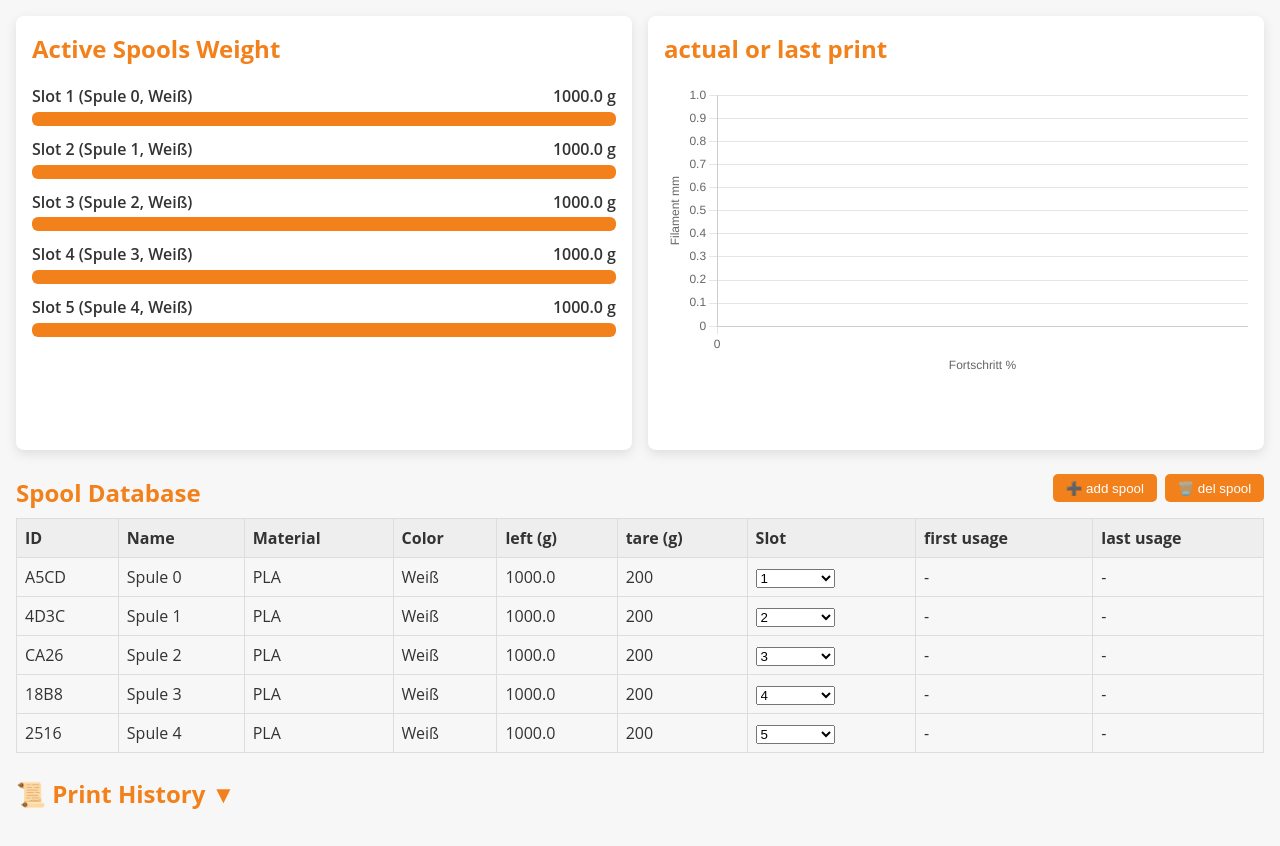
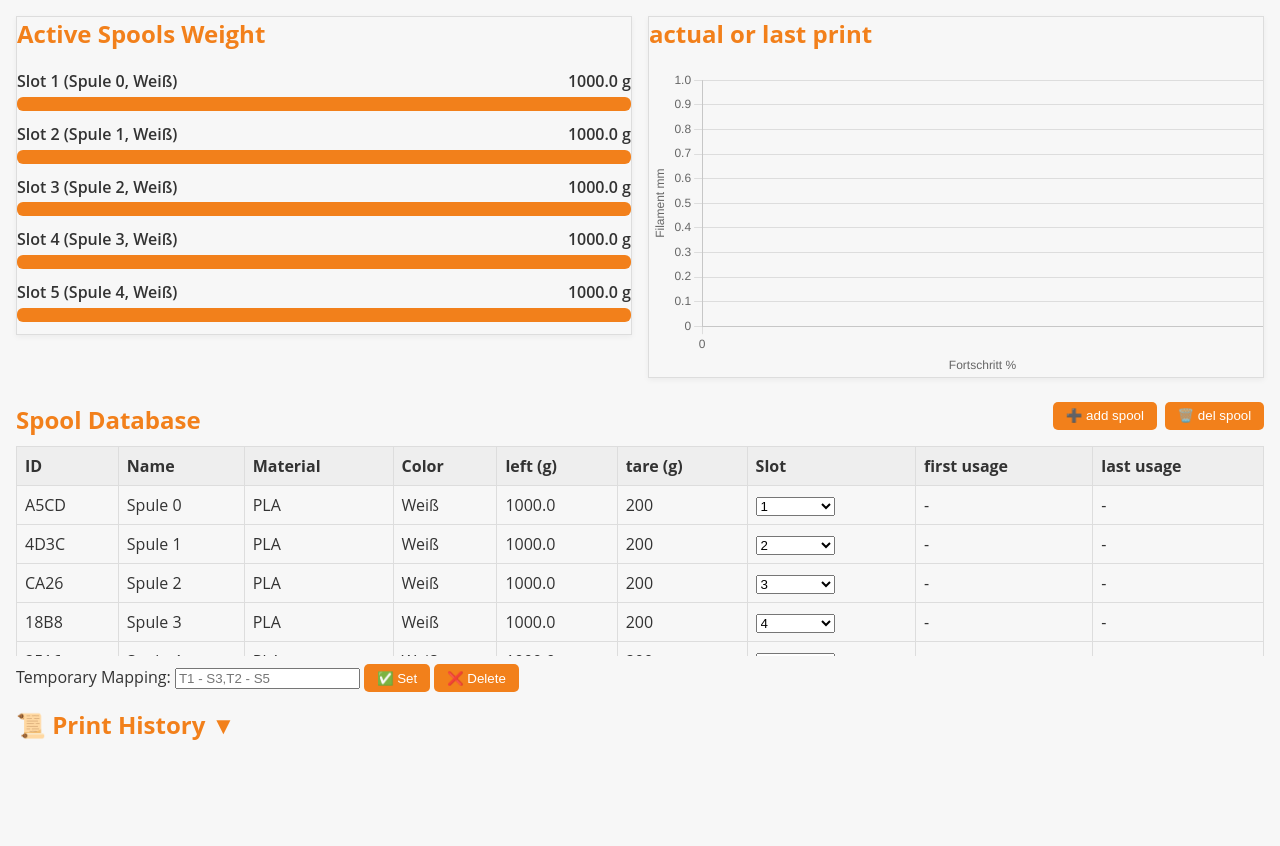
Before and after one commit to krabbs/Spooli, a Flask app: page / in a window 1280 px wide. Shown: the part 108-954 px from the top of the page. Run offline with Flask 3, Linux system fonts and the light colour scheme; data that the repository does not hold is empty; parts of the project's set-up code (start-up, migrations or seed data) failed here and were passed over.

Commit message:
Slot Remapping adder, bug fixes

```diff
--- a/app.py
+++ b/app.py
@@ -28,7 +28,7 @@ def save_spool_db(db):
     with open(SPOOL_DB_FILE, 'w') as f:
         json.dump(db, f, indent=2)
 
-INITIAL_WEIGHT_G = 1000.0  # 1 kg pro Spule
+INITIAL_WEIGHT_G = 1000.0  # kg pro Spule
 TARE_WEIGHT_G = 200
 
 #GLOBALS
@@ -41,7 +41,8 @@ stamping =  ""
 usage_history = []  # runtime data populated by monitor
 #tool_progress = 0.0
 #TOOLSTATE = "unknown"   # PRINTING, PAUSED, etc.
-
+# Temporäres Mapping: z.B. {0: 2, 1: 0} bedeutet Tool0 → Slot2, Tool1 → Slot0
+temporary_slot_map = {}
 POLL_INTERVAL = 5    # Sekunden
 
 
@@ -101,9 +102,18 @@ def refill_spools(usage_history, densities):
             print(f"[refill_spools] Slot {slot} hat nur {used_mm}mm – ignoriert")
             continue
 
-        used_g = mm_to_g(used_mm, densities[slot] if isinstance(densities, list) else densities)
+        #used_g = mm_to_g(used_mm, densities[slot] if isinstance(densities, list) else densities)
+        try:
+            density = densities[slot] if isinstance(densities, list) else densities
+        except IndexError:
+            print(f"⚠️ Dichte für Slot {slot} nicht gefunden – nehme Standardwert 1.24g/cm³")
+            density = 1.24
+
+        used_g = mm_to_g(used_mm, density)
+
         old = entry['data']['remaining_g']
-        new_value = max(0.0, old - used_g)
+        #new_value = max(0.0, old - used_g) #avoid negative. not used because useful for spool join
+        new_value = old - used_g
 
         print(f"[refill_spools] Spule {entry['id']} – Slot {slot}")
         print(f"    Verbrauch: {used_mm} mm → {used_g:.2f} g")
@@ -134,7 +144,18 @@ def log_print_history(filename, usage, densities, slotmap):
     print(f"[log_print_history] Usage (mm): {usage}")
 
     for slot, used_mm in usage.items():
-        used_g = mm_to_g(used_mm, densities[slot] if isinstance(densities, list) else densities)
+        if used_mm == 0.0:
+            print(f"[log_print_history] Slot {slot} wurde nicht verwendet – übersprungen")
+            continue
+        #used_g = mm_to_g(used_mm, densities[slot] if isinstance(densities, list) else densities)
+        try:
+            density = densities[slot] if isinstance(densities, list) else densities
+        except IndexError:
+            print(f"⚠️ Dichte für Slot {slot} nicht gefunden – nehme Standardwert 1.24g/cm³")
+            density = 1.24
+
+        used_g = mm_to_g(used_mm, density)
+
         print(f"[log_print_history] Slot {slot} → {used_mm} mm = {used_g:.2f} g")
 
         for spool in spool_db:
@@ -162,16 +183,6 @@ def get_spool_list():
 @app.route("/spool_weights")
 def get_spool_weights():
     return jsonify({ s["usage"]["slot"]: s["data"]["remaining_g"] for s in spool_db if s["usage"]["slot"] is not None })
-
-#@app.route('/poll')
-#def poll():
-#    # Beispiel: Werte aus deinem Tool-Status-Tracking
-#    return jsonify({
-#        'state': tool_state,
-#        'progress': tool_progress,
-#        'job': tool_job
- #   })
-
 
 @app.route('/status')
 def status():
@@ -352,55 +363,58 @@ def get_notification():
 @app.route('/prognosis')
 def get_prognosis():
     try:
-        # Prognose nur bei aktivem Druck sinnvoll
-        if not settings.tool_state == "PRINTING" or settings.tool_live in ('file', 'blocked'):
+        if not settings.tool_state in ("PRINTING", "PAUSED") or settings.tool_live in ('file', 'blocked'):
             return jsonify({})
 
         if not settings.slicing_g:
             print("⚠️  Keine Prognose möglich – keine Slicer-Metadaten gefunden.")
             return jsonify({})
 
-        # Prüfen, ob Live-Daten verfügbar sind
+        # Step 1: Override-Mapping vorbereiten
+        slot_map = temporary_slot_map
         used_available = settings.tool_live == 'live'
-        if used_available and usage_history:
-            last_progress, usage = usage_history[-1]
 
-        slicing_g = settings.slicing_g  # Verbrauch laut Slicer (g)
+        # Step 2: usage_history remappen
+        remapped_history = [
+            (progress, apply_slot_override(usage_dict))
+            for progress, usage_dict in usage_history
+        ]
+
+        # Step 3: slicing_g und densities remappen
+        slicing_g = remap_metadata_list(settings.slicing_g, slot_map)
+        densities = remap_metadata_list(settings.densities, slot_map)
 
         prognosis = {}
 
         if settings.tool_mmu:
-            # MMU-Fall: Prognose pro Slot (0–4)
             for slot in range(len(slicing_g)):
                 total_g = slicing_g[slot] if slot < len(slicing_g) else 0.0
-                # Verbrauch bisher berechnen
+
                 if used_available:
                     used_g = sum(
-                        mm_to_g(u, settings.densities[slot])
-                        for p, u_dict in usage_history
+                        mm_to_g(u, densities[slot])
+                        for _, u_dict in remapped_history
                         for s, u in u_dict.items()
                         if s == slot
                     )
                     rest_g = max(0.0, total_g - used_g)
 
-                # Prognose berechnen für belegte Spule an diesem Slot
                 for spool in spool_db:
                     if spool["usage"]["slot"] == slot:
                         actual = spool["data"]["remaining_g"]
-                        # Prognose = aktueller Rest - geplanter Gesamtverbrauch
                         prognosis[slot] = actual - total_g
         else:
-            # Kein MMU: nur ein Werkzeug aktiv → Slot 5 ("non-mmu" im Frontend)
+            # non-MMU Fall → Slot 5
             total_g = slicing_g if isinstance(slicing_g, float) else sum(slicing_g)
 
-            # optional: bisher verbraucht (nicht zwingend verwendet)
             if used_available:
-                used_g = sum(mm_to_g(u, settings.densities)
-                             for _, u_dict in usage_history
-                             for u in u_dict.values())
+                used_g = sum(
+                    mm_to_g(u, densities)
+                    for _, u_dict in remapped_history
+                    for u in u_dict.values()
+                )
                 rest_g = max(0.0, total_g - used_g)
 
-            # Spule mit Slot 5 suchen (non-mmu)
             non_mmu_spool = next((s for s in spool_db if s["usage"]["slot"] == 5), None)
             if non_mmu_spool:
                 actual = non_mmu_spool["data"]["remaining_g"]
@@ -411,6 +425,105 @@ def get_prognosis():
     except Exception as e:
         print("❌ Fehler in /prognosis:", e)
         return jsonify({})
+
+@app.route('/slot_override')
+def get_slot_override():
+    return jsonify(temporary_slot_map)
+
+@app.route('/slot_override', methods=['POST'])
+def set_slot_override():
+    global temporary_slot_map
+    try:
+        data = request.get_json()
+        # Umwandlung sicherstellen: Schlüssel und Werte als int
+        temporary_slot_map = {int(k): int(v) for k, v in data.items()}
+        print(f"[Override] Temporäres Mapping gesetzt: {temporary_slot_map}")
+        return jsonify(success=True)
+    except Exception as e:
+        print(f"❌ Fehler beim Setzen des Slot-Overrides: {e}")
+        return jsonify(success=False), 400
+
+def remap_metadata_list(meta_list, slot_map, count=6):
+    """
+    Remappt eine Metadatenliste (z. B. filament used [g], density),
+    ohne nicht gemappte Werte zu verlieren.
+    Gibt neue Liste zurück mit den remappten Werten.
+    """
+    print("\n[remap_metadata_list] Start")
+    print(f"Original-Liste: {meta_list}")
+    print(f"Mapping: {slot_map}")
+
+    # Wenn kein Mapping aktiv, Original zurückgeben
+    if not slot_map:
+        print("ℹ️ Kein Mapping aktiv – Originalliste wird unverändert zurückgegeben.")
+        return meta_list[:]
+
+    # 🆕 Starte mit Kopie der Originalwerte (alle Slots belegt mit Original)
+    remapped = meta_list[:] + [0.0] * (count - len(meta_list))
+    print(f"[Init] Kopierte Ausgangsliste (ggf. mit 0.0 aufgefüllt): {remapped}")
+
+    # Verfolge, welche Zielslots bereits durch ein Mapping belegt wurden
+    assigned = {}
+
+    for orig_index, value in enumerate(meta_list):
+        if orig_index not in slot_map:
+            continue
+
+        target_index = slot_map[orig_index]
+
+        if target_index in assigned and assigned[target_index] != orig_index:
+            print(f"⚠️ Konflikt: Slot {target_index} bereits durch Index {assigned[target_index]} belegt – {orig_index} wird ignoriert")
+            continue
+
+        remapped[target_index] = value
+        assigned[target_index] = orig_index
+        print(f"🔁 Index {orig_index} → Slot {target_index} mit Wert {value}")
+
+        # 🧼 Optional: Originalplatz auf 0.0 setzen, wenn Ziel ≠ Quelle
+        if target_index != orig_index:
+            remapped[orig_index] = 0.0
+            print(f"    🧽 Setze ursprünglichen Index {orig_index} auf 0.0 (wurde verschoben)")
+
+    print(f"➡️ Remapped-Liste: {remapped}")
+    return remapped
+
+def apply_slot_override(usage_dict):
+    """
+    Gibt eine remappte Kopie von usage_dict zurück basierend auf temporary_slot_map.
+    Werte werden ersetzt, nicht addiert. Nicht gemappte Werte bleiben erhalten.
+    """
+    print("\n[apply_slot_override] Start")
+    print(f"Original usage_dict: {usage_dict}")
+    print(f"Aktives Mapping: {temporary_slot_map}")
+
+    if not temporary_slot_map:
+        print("ℹ️ Kein Mapping aktiv – Original usage_dict wird zurückgegeben")
+        return usage_dict.copy()
+
+    remapped = usage_dict.copy()
+    assigned = {}
+
+    for orig_tool, value in usage_dict.items():
+        if orig_tool not in temporary_slot_map:
+            continue
+
+        new_tool = temporary_slot_map[orig_tool]
+
+        if new_tool in assigned and assigned[new_tool] != orig_tool:
+            print(f"⚠️ Konflikt: Ziel-Slot {new_tool} wurde bereits durch Tool {assigned[new_tool]} gemappt – Tool {orig_tool} wird ignoriert")
+            continue
+
+        remapped[new_tool] = value
+        assigned[new_tool] = orig_tool
+        print(f"🔁 Tool {orig_tool} → {new_tool} mit Wert {value}")
+
+        # 🧼 Original-Eintrag entfernen, wenn Ziel ≠ Quelle
+        if new_tool != orig_tool:
+            del remapped[orig_tool]
+            print(f"    🧽 Entferne Original-Slot {orig_tool}")
+
+    print(f"➡️ Remapped usage_dict: {remapped}")
+    return remapped
 
 def main():
     global usage_history
@@ -477,7 +590,7 @@ def main():
         # Aufruf des Generators live_analyze:
         # live_analyze yieldet fortlaufend (progress, usage_dict).
         usage_history = []  # runtime data populated by monitor
-
+        remapped_history = []
         if settings.tool_live in ('file', 'blocked') or not dl:
           doSync = False
           settings.noti = "no sync"
@@ -489,6 +602,7 @@ def main():
             # Hier wird der Generator konsumiert!
             # Zwischenstände landen in usage_history via yield und Flask-/Data-Endpoint.
             usage_history.append((progress, usage))
+
             #print(f"Generator liefert: {progress:.1f}% - {usage}. State {settings.tool_state}")
 
           # Externen Abbruch erkennen:
@@ -503,6 +617,10 @@ def main():
                 break
         if settings.noti=="Analyse Offline" or settings.noti=="Analyse Online": settings.noti=""
         print("LIVE END")
+        remapped_history = [(progress, apply_slot_override(usage)) for progress, usage in usage_history]
+        remapped_usage = apply_slot_override(usage)
+        usage_history = remapped_history
+        usage = remapped_usage
         print("\nDruck beendet. Vergleich:")
         try:
             if settings.tool_mmu:
@@ -542,7 +660,6 @@ def main():
         settings.noti = ""
         print(f"[main {datetime.now().strftime('%H:%M:%S')} ] Resume Monitoring. Old Job: {old_job_progressed}. New Job: {settings.tool_job}")
 
-
     # Cleanup
     stop_event.set()
     print("Stop")
--- a/templates/index.html
+++ b/templates/index.html
@@ -73,29 +73,36 @@ header {
   font-weight: 600;
 }
 .container {
-  flex: 1;
   display: flex;
   flex-direction: column;
-  overflow: hidden;
+  height: 100%;
+  flex-grow: 1;
+  overflow-y: auto; /* ✅ erlaubt vertikales Scrollen */
 }
+
 .top {
   display: flex;
-  flex: 1 0 auto;
   flex-wrap: wrap;
   gap: 1rem;
+  background-color: inherit;
   padding: 1rem;
-  max-height: 50vh;
-  overflow: auto;
+  align-items: flex-start;
 }
+
+
+
 .card {
-  border-radius: 8px;
-  box-shadow: 0 4px 12px rgba(0,0,0,0.1);
-  padding: 1rem;
-  position: relative;
-  overflow: auto;
-  flex: 1;
+  flex: 1 1 45%;  /* nicht wachsen, nicht schrumpfen */
   min-width: 300px;
+  width: 100%;  /* nutzt die gesamte Breite */
+  max-width: 100%;  /* verhindert zu große Ausdehnung
+  overflow: visible;  /* wichtig, sonst kann das Chart abgeschnitten werden */
+  background: inherit;
+  border: 1px solid rgba(0,0,0,0.1);
+  box-shadow: 0 2px 6px rgba(0,0,0,0.05);
 }
+
+
 h2 {
   margin-top: 0;
   color: var(--prusa-orange);
@@ -155,9 +162,13 @@ red 4px,
 }
 
 #all-spools {
-padding: 0.5rem 1rem 1rem;
-overflow-x: auto;
+  padding: 0.5rem 1rem 1rem;
+  overflow-y: auto;
+  flex: 1 1 auto;
+  min-height: 25vh; /* mindestens 25 % der Höhe */
+  max-height: 50vh; /* oder begrenzt auf max 40 % */
 }
+
 #all-spools table {
 width: 100%;
 min-width: 600px;
@@ -173,9 +184,13 @@ background: #eee;
 }
 
 #history {
-padding: 0.5rem 1rem 1rem;
-overflow-x: auto;
+  padding: 0.5rem 1rem 1rem;
+  overflow-y: auto;
+  flex: 1 1 auto;
+  min-height: 20vh;     /* mindestens 20 % der Höhe */
+  max-height: 35vh;     /* maximal 35 % der Höhe */
 }
+
 #history table {
 width: 100%;
 min-width: 600px;
@@ -203,6 +218,11 @@ order: -1;
 }
 #status-bar div {
 font-size: 0.9rem;
+}
+
+#liveChart {
+  width: 100%;
+  height: 300px;  /* oder 200px, je nach gewünschter Größe */
 }
 
 .button-bar {
@@ -357,6 +377,17 @@ animation: blink-red 1s infinite;
   </table>
 </section>
 
+      <div id="override-info" style="padding: 0.5rem; font-size: 0.9rem; display: none;">
+  🔁 Temporary Slot-Mapping aktiv: <span id="override-desc"></span>
+</div>
+<div style="margin: 0.5rem 1rem;">
+  <label>Temporary Mapping:
+    <input id="override-input" placeholder="T1 - S3,T2 - S5">
+    <button onclick="submitOverride()">✅ Set</button>
+	    <button onclick="clearOverride()">❌ Delete</button>
+  </label>
+</div>
+
 <section id="history">
   <h2 style="cursor:pointer" onclick="toggleHistory()">📜 Print History <span id="toggle-arrow">▼</span></h2>
   <div id="history-content" style="display:none">
@@ -396,6 +427,23 @@ animation: blink-red 1s infinite;
 
 async function updateData() {
   if (activeEditElement || activeDropdown) return;
+
+  const overrideInfo = document.getElementById('override-info');
+const overrideSpan = document.getElementById('override-desc');
+
+fetch('/slot_override')
+  .then(r => r.json())
+  .then(mapping => {
+    if (Object.keys(mapping).length > 0) {
+      overrideInfo.style.display = 'block';
+      overrideSpan.textContent = Object.entries(mapping)
+  .map(([a,b]) => `T${+a + 1}-${b == 5 ? 'non-mmu' : 'S' + (+b + 1)}`)
+  .join(', ');
+    } else {
+      overrideInfo.style.display = 'none';
+    }
+  });
+
 
   const [status, prognosis, data, weights, db_spools] = await Promise.all([
     fetch('/status').then(r => r.json()),
@@ -517,6 +565,53 @@ for (let t = 0; t <= 5; t++) {
   loadHistory();
 }
 
+  function submitOverride() {
+  const input = document.getElementById('override-input').value.trim();
+  const pairs = input.split(',');
+  const mapping = {};
+
+  for (const pair of pairs) {
+    const [left, right] = pair.split(/[:-]/).map(s => s.trim().toUpperCase());
+    let tool = null, slot = null;
+
+    // Links: Tool-Erkennung
+    if (left.startsWith('T')) {
+      tool = parseInt(left.slice(1)) - 1;
+    } else {
+      tool = parseInt(left) - 1;
+    }
+
+    // Rechts: Slot-Erkennung
+    if (right === 'NON-MMU') {
+      slot = 5;
+    } else if (right.startsWith('S')) {
+      slot = parseInt(right.slice(1)) - 1;
+    } else {
+      slot = parseInt(right) - 1;
+    }
+
+    if (!isNaN(tool) && !isNaN(slot) && tool >= 0 && tool <= 4 && slot >= 0 && slot <= 5) {
+      mapping[tool] = slot;
+    }
+  }
+
+  fetch('/slot_override', {
+    method: 'POST',
+    headers: { 'Content-Type': 'application/json' },
+    body: JSON.stringify(mapping)
+  }).then(() => {
+    document.getElementById('override-input').value = '';
+    updateData();
+  });
+}
+
+function clearOverride() {
+  fetch('/slot_override', {
+    method: 'POST',
+    headers: { 'Content-Type': 'application/json' },
+    body: JSON.stringify({})
+  }).then(() => updateData());
+}
     function handleSlotChange(selectElem, spoolId) {
       const newSlot = selectElem.value;
       fetch(`/update_spool`, {
```
Also changed, not shown: monitor.py (+0 -24 lines), README.md, 7 other files.
